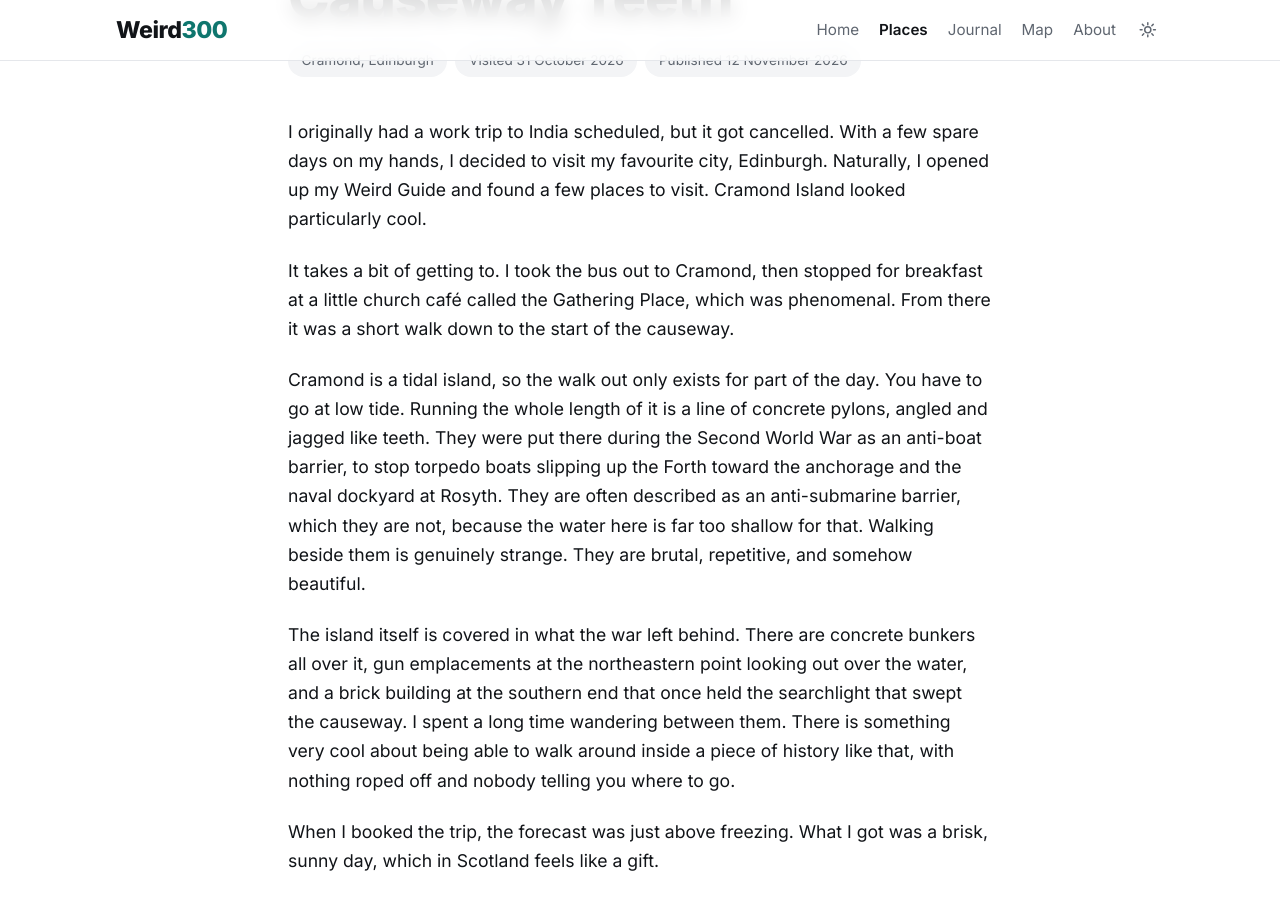
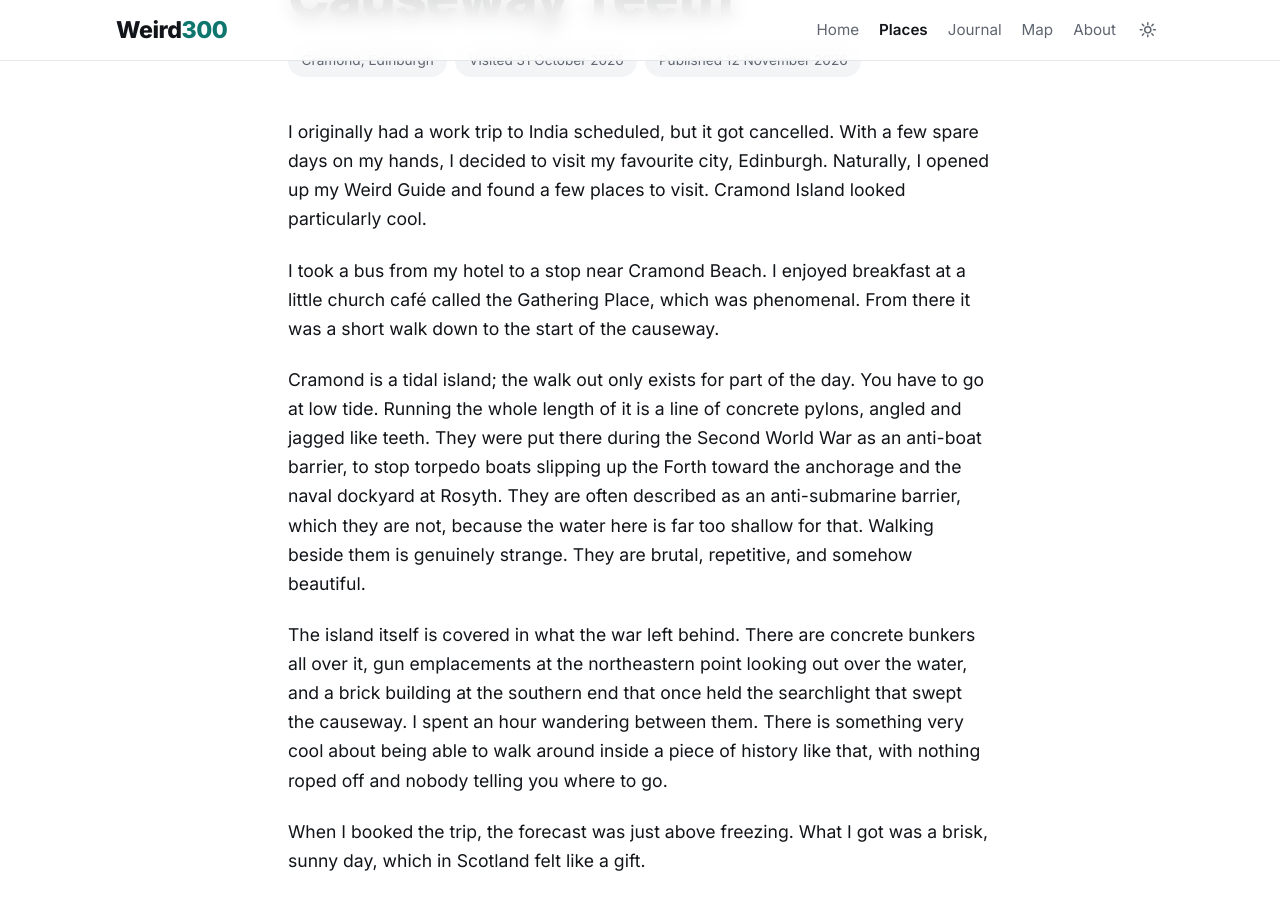
Before and after one commit to tchingos/weird300, a Jekyll site: the page built from _places/cramond-island.md, in a window 1280 px wide and 900 px high, scrolled down 939 px. Built offline with Jekyll 4.4.1, drawn with Linux system fonts in a browser that asks for light colours.

```diff
--- a/_places/cramond-island.md
+++ b/_places/cramond-island.md
@@ -30,10 +30,10 @@ photos:
 
 I originally had a work trip to India scheduled, but it got cancelled. With a few spare days on my hands, I decided to visit my favourite city, Edinburgh. Naturally, I opened up my Weird Guide and found a few places to visit. Cramond Island looked particularly cool.
 
-It takes a bit of getting to. I took the bus out to Cramond, then stopped for breakfast at a little church café called the Gathering Place, which was phenomenal. From there it was a short walk down to the start of the causeway.
+I took a bus from my hotel to a stop near Cramond Beach. I enjoyed breakfast at a little church café called the Gathering Place, which was phenomenal. From there it was a short walk down to the start of the causeway.
 
-Cramond is a tidal island, so the walk out only exists for part of the day. You have to go at low tide. Running the whole length of it is a line of concrete pylons, angled and jagged like teeth. They were put there during the Second World War as an anti-boat barrier, to stop torpedo boats slipping up the Forth toward the anchorage and the naval dockyard at Rosyth. They are often described as an anti-submarine barrier, which they are not, because the water here is far too shallow for that. Walking beside them is genuinely strange. They are brutal, repetitive, and somehow beautiful.
+Cramond is a tidal island; the walk out only exists for part of the day. You have to go at low tide. Running the whole length of it is a line of concrete pylons, angled and jagged like teeth. They were put there during the Second World War as an anti-boat barrier, to stop torpedo boats slipping up the Forth toward the anchorage and the naval dockyard at Rosyth. They are often described as an anti-submarine barrier, which they are not, because the water here is far too shallow for that. Walking beside them is genuinely strange. They are brutal, repetitive, and somehow beautiful.
 
-The island itself is covered in what the war left behind. There are concrete bunkers all over it, gun emplacements at the northeastern point looking out over the water, and a brick building at the southern end that once held the searchlight that swept the causeway. I spent a long time wandering between them. There is something very cool about being able to walk around inside a piece of history like that, with nothing roped off and nobody telling you where to go.
+The island itself is covered in what the war left behind. There are concrete bunkers all over it, gun emplacements at the northeastern point looking out over the water, and a brick building at the southern end that once held the searchlight that swept the causeway. I spent an hour wandering between them. There is something very cool about being able to walk around inside a piece of history like that, with nothing roped off and nobody telling you where to go.
 
-When I booked the trip, the forecast was just above freezing. What I got was a brisk, sunny day, which in Scotland feels like a gift.
+When I booked the trip, the forecast was just above freezing. What I got was a brisk, sunny day, which in Scotland felt like a gift.
```
